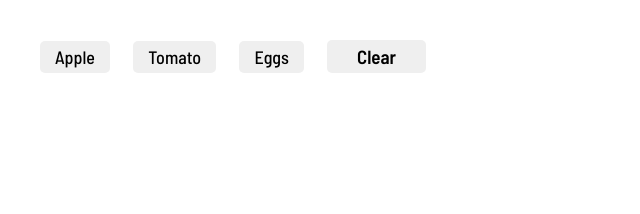
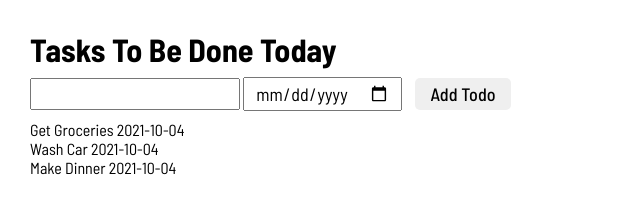
Before and after one commit to DonFranklie/javascript, a plain HTML site: page todo.html in a window 1280 px wide. Shown: the whole page, without its empty margins (0-640 px from the left). Drawn offline with nearby package versions, Linux system fonts and the light colour scheme.

Commit message:
Some changes

```diff
--- a/todo.html
+++ b/todo.html
@@ -10,38 +10,65 @@
     <link rel="stylesheet" href="style.css">
 </head>
 <body>
+  <h1>Tasks To Be Done Today</h1>
+  <input type="text" id="todo-title">
+  <input type="date" name="" id="date-picker">
+  <button onclick="addTodo()">Add Todo</button>
 
-  <div id="cart"></div>
-
-
-  <button id="item" onclick="addToList('Apple')">Apple</button>
-  <button id="item" onclick="addToList('Tomato')">Tomato</button>
-  <button id="item" onclick="addToList('Eggs')">Eggs</button>
-
-  <button id="clear-btn" onclick="clearList()">Clear</button>
-
+  <div id="todo-list"></div>
 
    <script type="module" src="https://unpkg.com/ionicons@5.5.2/dist/ionicons/ionicons.esm.js"></script>
    <script nomodule src="https://unpkg.com/ionicons@5.5.2/dist/ionicons/ionicons.js"></script>
 
    <script>
-      const cartList = document.getElementById('cart');
 
-    function addToList(food){
-      const itemButton = document.getElementById('item');
-      // const foodItem = food;
+      const todos = [{
 
-      const foodItem = document.createElement('div');
-      foodItem.innerText = food;
-      cartList.appendChild(foodItem);
+        title:'Get Groceries',
+        dueDate:'2021-10-04'
+      },
 
-    }
+      {
+        title:'Wash Car',
+       dueDate: '2021-10-04'
+      },
 
-    function clearList(){
-      const clearButton = document.getElementById('clear-btn');
-      cartList.innerText = '';
-    }
+       {
+        title:'Make Dinner',
+        dueDate:'2021-10-04'}
+      ];
 
+      render();
+
+      function addTodo() {
+        const textbox = document.getElementById('todo-title');
+        const title = textbox.value;
+
+        const datePicker = document.getElementById('date-picker');
+        const dueDate = datePicker.value;
+        todos.push(
+          {
+            title: title,
+            dueDate: dueDate,
+          }
+        );
+
+        render();
+
+      };
+
+
+      function render(){
+        document.getElementById('todo-list').innerHTML = '';
+
+        todos.forEach(function (todo){
+          const element = document.createElement('div');
+          element.innerText = todo.title +' '+ todo.dueDate;
+          const todoList = document.getElementById('todo-list');
+          todoList.appendChild(element);
+
+          });
+      }
 
    </script>
 </body>
```
Also changed, not shown: practice.html (line endings or trailing spaces), style.css (line endings or trailing spaces), 1 other file.
